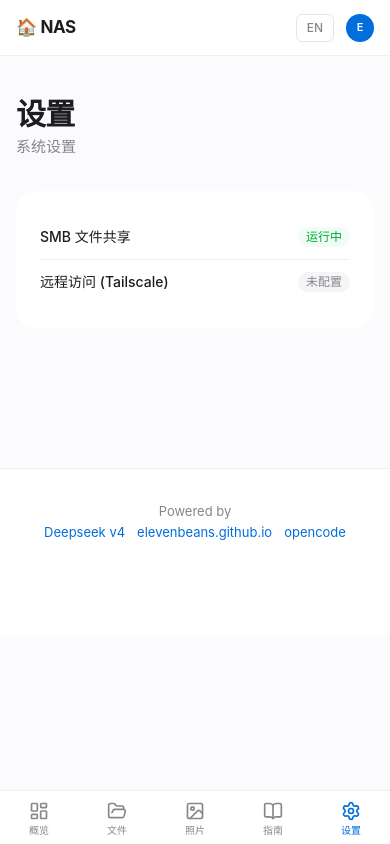
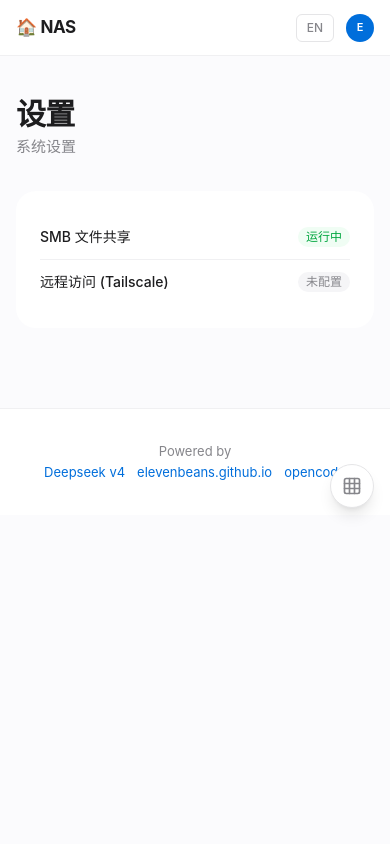
Before and after one commit to elevenbeans/nas, a Next.js app in the folder nas-portal/: page /settings in a window 390 px wide. Built offline with nearby package versions, Linux system fonts and the light colour scheme.

Commit message:
refactor: right-side floating nav button at thumb level for mobile

```diff
--- a/nas-portal/app/layout.tsx
+++ b/nas-portal/app/layout.tsx
@@ -14,8 +14,8 @@ export default function RootLayout({ children }: { children: React.ReactNode })
       <body>
         <Providers>
           <TopNav />
-          <main className="sm:pb-0 pb-[60px]">{children}</main>
-          <footer className="bg-white border-t border-[#f0f0f2] px-4 sm:px-8 sm:pb-0 pb-[60px]">
+          <main>{children}</main>
+          <footer className="bg-white border-t border-[#f0f0f2] px-4 sm:px-8">
             <div className="max-w-[920px] mx-auto py-8 text-center text-[13px] text-apple-muted leading-relaxed">
               <div>Powered by</div>
               <div className="flex gap-3 justify-center">
--- a/nas-portal/components/top-nav.tsx
+++ b/nas-portal/components/top-nav.tsx
@@ -2,8 +2,8 @@
 
 import Link from "next/link";
 import { usePathname } from "next/navigation";
-import { useEffect, useState } from "react";
-import { LayoutDashboard, FolderOpen, Image, Settings, BookOpen, X } from "lucide-react";
+import { useEffect, useRef, useState } from "react";
+import { LayoutDashboard, FolderOpen, Image, Settings, BookOpen, X, Grid3x3 } from "lucide-react";
 import LanguageToggle from "@/components/language-toggle";
 import { useLanguage } from "@/components/language-toggle";
 import { locales } from "@/lib/i18n";
@@ -11,7 +11,8 @@ import { locales } from "@/lib/i18n";
 export default function TopNav() {
   const pathname = usePathname();
   const { locale } = useLanguage();
-  const [drawerOpen, setDrawerOpen] = useState(false);
+  const [menuOpen, setMenuOpen] = useState(false);
+  const menuRef = useRef<HTMLDivElement>(null);
 
   const navItems = [
     { href: "/", label: locales[locale].nav.overview, icon: LayoutDashboard },
@@ -22,16 +23,25 @@ export default function TopNav() {
   ];
 
   useEffect(() => {
-    document.body.style.overflow = drawerOpen ? "hidden" : "";
     const onKey = (e: KeyboardEvent) => {
-      if (e.key === "Escape") setDrawerOpen(false);
+      if (e.key === "Escape") setMenuOpen(false);
     };
     window.addEventListener("keydown", onKey);
-    return () => {
-      document.body.style.overflow = "";
-      window.removeEventListener("keydown", onKey);
+    return () => window.removeEventListener("keydown", onKey);
+  }, []);
+
+  useEffect(() => {
+    if (!menuOpen) return;
+    const handleClick = (e: MouseEvent) => {
+      if (menuRef.current && !menuRef.current.contains(e.target as Node)) {
+        setMenuOpen(false);
+      }
     };
-  }, [drawerOpen]);
+    setTimeout(() => document.addEventListener("click", handleClick), 0);
+    return () => document.removeEventListener("click", handleClick);
+  }, [menuOpen]);
+
+  const currentItem = navItems.find((i) => i.href === pathname);
 
   return (
     <>
@@ -70,46 +80,36 @@ export default function TopNav() {
         </div>
       </nav>
 
-      {/* Mobile bottom tab bar */}
-      <div className="fixed bottom-0 left-0 right-0 z-50 flex sm:hidden items-center justify-around bg-white border-t border-[#f0f0f2] pt-1 pb-[env(safe-area-inset-bottom,4px)]">
-        {navItems.map((item) => {
-          const isActive = pathname === item.href;
-          return (
-            <Link
-              key={item.href}
-              href={item.href}
-              className={`flex flex-col items-center gap-0.5 px-3 py-1.5 rounded-[6px] transition-all ${
-                isActive
-                  ? "text-clean-blue font-semibold"
-                  : "text-apple-muted"
-              }`}
+      {/* Mobile right-side floating button + popover */}
+      <div className="sm:hidden" ref={menuRef}>
+        <button
+          onClick={() => setMenuOpen(!menuOpen)}
+          className="fixed z-50 w-11 h-11 bg-white border border-[#e5e5e7] shadow-lg rounded-full flex items-center justify-center text-apple-muted hover:text-apple-text transition-all active:scale-95"
+          style={{ right: "16px", top: "55%" }}
+          aria-label="Navigation menu"
         >
-              <item.icon className="w-5 h-5" />
-              <span className="text-[10px] font-medium">{item.label}</span>
-            </Link>
-          );
-        })}
-      </div>
+          <Grid3x3 className="w-5 h-5" />
+        </button>
 
-      {drawerOpen && (
+        {menuOpen && (
+          <>
             <div
-          className="fixed inset-0 bg-black/30 z-[98]"
-          onClick={() => setDrawerOpen(false)}
+              className="fixed inset-0 z-40"
+              onClick={() => setMenuOpen(false)}
             />
-      )}
-
-      {drawerOpen && (
-      <div className="fixed top-0 right-0 w-[260px] h-full bg-white z-[99] p-6 shadow-[-2px_0_20px_rgba(0,0,0,0.08)]">
+            <div
+              className="fixed z-50 bg-white rounded-[16px] shadow-xl border border-[#f0f0f2] overflow-hidden"
+              style={{ right: "68px", top: "55%", transform: "translateY(-50%)" }}
+            >
+              <div className="flex items-center justify-between px-4 py-3 border-b border-[#f0f0f2]">
+                <span className="text-[13px] font-semibold text-apple-text">Navigation</span>
                 <button
-          className="absolute top-5 right-5 text-apple-muted text-2xl bg-transparent border-0 cursor-pointer"
-          onClick={() => setDrawerOpen(false)}
+                  onClick={() => setMenuOpen(false)}
+                  className="text-apple-muted bg-transparent border-0 cursor-pointer p-0.5"
                   aria-label="Close menu"
                 >
-          <X className="w-5 h-5" />
+                  <X className="w-4 h-4" />
                 </button>
-        <div className="flex items-center gap-2.5 mb-8 font-heading text-[17px] font-bold">
-          <div className="w-[26px] h-[26px] bg-clean-blue rounded-[6px]" />
-          NAS
               </div>
               {navItems.map((item) => {
                 const isActive = pathname === item.href;
@@ -117,20 +117,22 @@ export default function TopNav() {
                   <Link
                     key={item.href}
                     href={item.href}
-              onClick={() => setDrawerOpen(false)}
-              className={`flex items-center gap-3 text-[15px] font-medium px-3 py-3 rounded-lg mb-1 ${
+                    onClick={() => setMenuOpen(false)}
+                    className={`flex items-center gap-3 px-4 py-3 text-[15px] font-medium transition-all ${
                       isActive
-                  ? "text-clean-blue bg-[#eff6ff] font-semibold"
-                  : "text-apple-muted"
+                        ? "text-clean-blue bg-[#eff6ff]"
+                        : "text-apple-muted hover:bg-[#f5f5f7]"
                     }`}
                   >
-              <item.icon className="w-5 h-5" />
-              {item.label}
+                    <item.icon className="w-5 h-5 shrink-0" />
+                    <span>{item.label}</span>
                   </Link>
                 );
               })}
             </div>
+          </>
         )}
+      </div>
     </>
   );
 }
```
Lines whose indentation alone changed are shown as unchanged.
